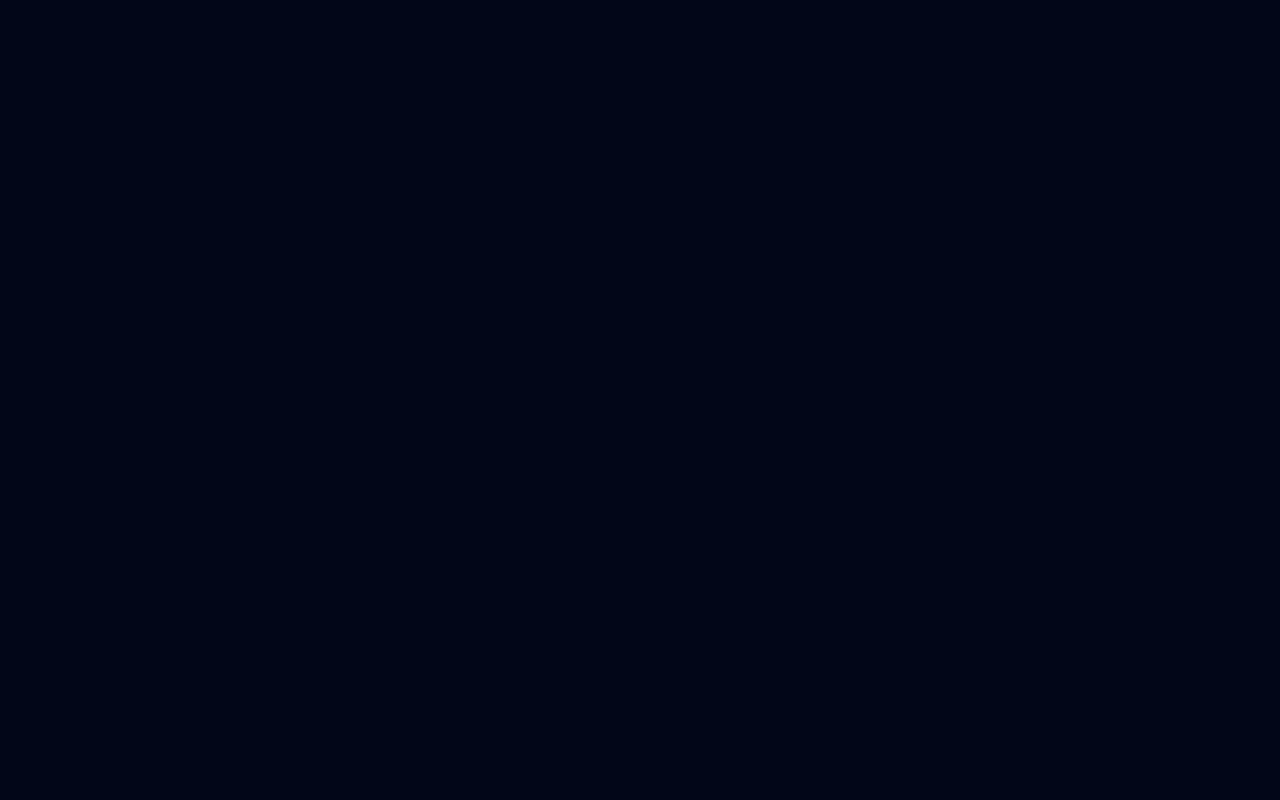
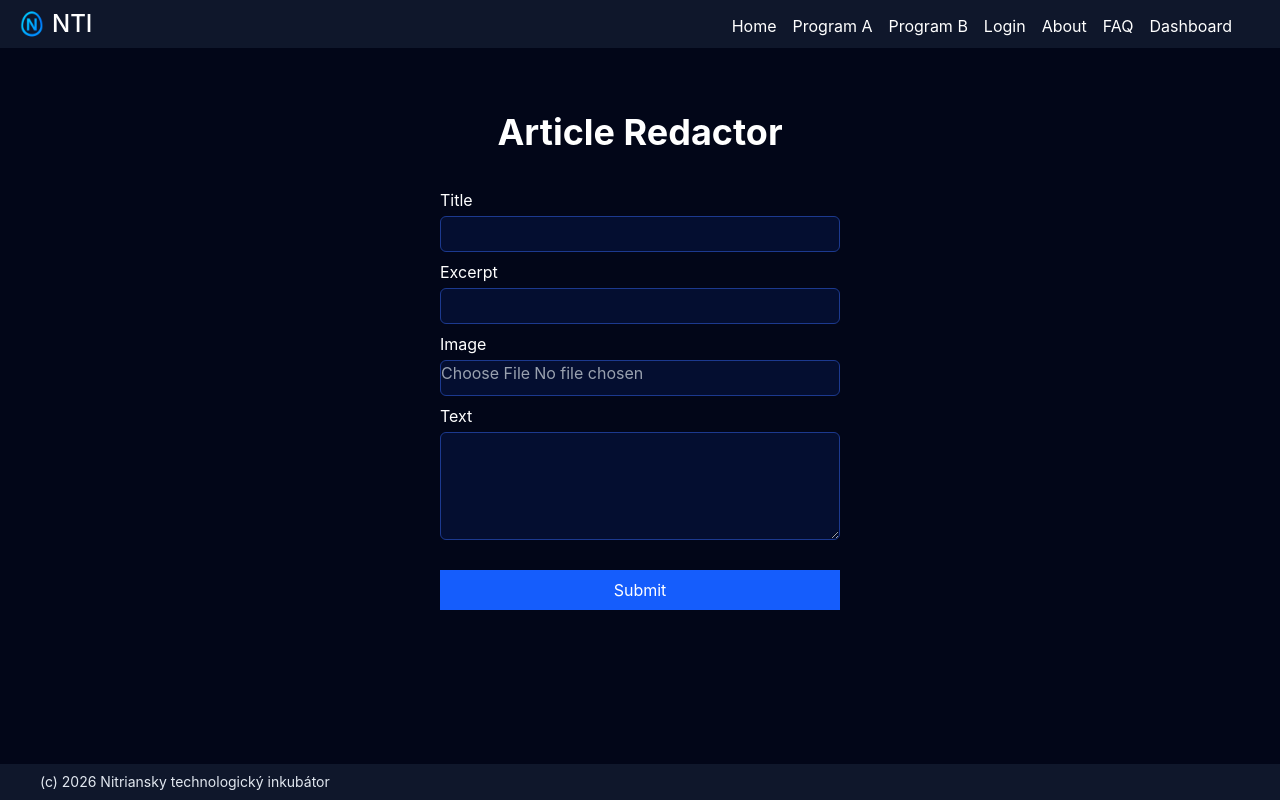
Before and after one commit to sauwin/FE_NTI, a Vue app: page /article/edit in a window 1280 px wide. Before the commit this address had no page. Built offline with nearby package versions, Linux system fonts and the light colour scheme.

Commit message:
Home page redesign & articles added

```diff
--- a/src/components/Articles.vue
+++ b/src/components/Articles.vue
@@ -1,26 +1,80 @@
+<script setup lang="ts">
+  import { ref, onMounted } from 'vue'
+  import { useRouter } from 'vue-router'
+  import api from '../api/axios'
+
+  const router = useRouter()
+
+  const articlesObj = ref<Article[] | null>(null)
+  const fetchSuccessfull = ref<boolean | null>(null);
+
+  type Translation = {
+    id: number
+    article_id: number
+    language: string
+    title: string
+    excerpt: string
+    content: string
+    created_at: string
+    updated_at: string
+  }
+
+  type Article = {
+    id: number
+    slug: string
+    author_id: number
+    is_published: boolean
+    published_at: string
+    created_at: string
+    updated_at: string
+    translation: Translation[]
+  }
+
+  type PaginationMeta = {
+    current_page: number
+    last_page: number
+    per_page: number
+    total: number
+  }
+
+  type ArticlesResponse = {
+    data: Article[]
+    meta: PaginationMeta
+  }
+
+  async function fetchData() {
+    try {
+      const res = await api.get('/articles')
+      articlesObj.value = res.data.data.slice(0, 2)
+      fetchSuccessfull.value = true
+    } catch(e: any) {
+      fetchSuccessfull.value = false
+    }
+  }
+
+  onMounted(() => {
+    fetchData()
+  })
+</script>
+
 <template>
-  <div class="flex justify-center gap-20">
-    <div class="w-100 h-120 bg-blue-950 flex flex-col items-center">
-      <h2 class="text-xl p-4">Nový strategický partnér</h2>
-      <img src="/Dominik-Halvonik.png" class="w-[80%] h-[60%] object-cover">
-      <div class="px-8 py-4">
-        Cras eu elementum lectus. Cras lorem diam, condimentum in tincidunt sed, cursus nec lorem. Vestibulum consequat ligula ac rhoncus sodales.
-      </div>
+  <h2 class="text-xl font-medium mb-2 bg-blue-600 w-35 py-2 pl-8 rounded-r-2xl">Články</h2>
+
+  <div class="flex w-screen bg-slate-900 gap-20 py-8 px-12">
+    <div class="w-100 border-6 border-gray-700/80 hover:border-gray-600 text-gray-700/80 hover:text-gray-600 pb-4 flex justify-center items-center rounded-3xl text-9xl select-none transition">
+      +
     </div>
 
-    <div class="w-100 h-120 bg-blue-950 flex flex-col items-center">
-      <h2 class="text-xl p-4">Nový strategický partnér</h2>
-      <img src="/Dominik-Halvonik.png" class="w-[80%] h-[60%] object-cover">
+    <div v-for="article in articlesObj" class="w-100 border-3 border-blue-600/90 flex flex-col items-center rounded-3xl">
+      <h2 class="text-xl p-4">{{ article.translation.find(t => t.language == 'en')?.title }}</h2>
+      <img src="/missing_image.png" class="w-[85%] h-45 object-cover">
       <div class="px-8 py-4">
-        Cras eu elementum lectus. Cras lorem diam, condimentum in tincidunt sed, cursus nec lorem. Vestibulum consequat ligula ac rhoncus sodales.
+        {{ article.translation.find(t => t.language == 'en')?.excerpt }}
       </div>
-    </div>
-
-    <div class="w-100 h-120 bg-blue-950 flex flex-col items-center">
-      <h2 class="text-xl p-4">Nový strategický partnér</h2>
-      <img src="/Dominik-Halvonik.png" class="w-[80%] h-[60%] object-cover">
-      <div class="px-8 py-4">
-        Cras eu elementum lectus. Cras lorem diam, condimentum in tincidunt sed, cursus nec lorem. Vestibulum consequat ligula ac rhoncus sodales.
+      <div class="flex w-full px-8 pb-6 gap-3 justify-end">
+        <button class="border-3 border-red-600/50 hover:border-red-700 text-red-500/50 hover:text-red-600 px-6 py-1 rounded-lg font-medium transition">Delete</button>
+        <button @click="() => router.push('/article/edit')" class="border-3 border-yellow-500/50 hover:border-yellow-500 text-yellow-400/50 hover:text-yellow-500 px-6 py-1 rounded-lg font-medium transition mr-">Edit</button>
+        <button class="bg-blue-600 hover:bg-blue-700 text-white px-6 py-1 rounded-lg font-medium transition">Read more</button>
       </div>
     </div>
   </div>
--- a/src/router/router.ts
+++ b/src/router/router.ts
@@ -12,6 +12,7 @@ import ProgramB from '../views/ProgramB.vue'
 import Login from '../views/Login.vue'
 import Register from '../views/Register.vue'
 import Dashboard from '../views/Dashboard.vue'
+import ArticleRedactor from '../views/ArticleRedactor.vue'
 import ProgramAForm from '../views/ProgramAForm.vue'
 import ProgramBForm from '../views/ProgramBForm.vue'
 
@@ -26,6 +27,7 @@ const routes = [
       { path: 'programs/a', component: ProgramA },
       { path: 'programs/b', component: ProgramB },
       { path: 'dashboard', component: Dashboard },
+      { path: 'article/edit', component: ArticleRedactor },
     ],
   },
   {
--- /dev/null
+++ b/src/views/ArticleRedactor.vue
@@ -0,0 +1,25 @@
+<template>
+  <h1 class="font-bold text-4xl text-center p-4">Article Redactor</h1>
+  <div class="flex justify-center">
+    <form class="flex flex-col gap-2 mt-5">
+      <!-- <p v-if="error" class="text-red-500 text-sm">{{ error }}</p> -->
+      <div>
+        <label for="title" class="block text-white">Title</label>
+        <input type="text" name="title" id="title" class="bg-blue-600/10 border border-blue-900 rounded-md mt-1 w-100 h-9" />
+      </div>
+      <div>
+        <label for="excerpt" class="block text-white">Excerpt</label>
+        <input type="text" name="excerpt" id="excerpt" class="bg-blue-600/10 border border-blue-900 rounded-md mt-1 w-100 h-9" />
+      </div>
+      <div>
+        <label for="image" class="block text-white">Image</label>
+        <input type="file" name="image" id="image" accept=".jpg,.jpeg,.png,.webp" class="bg-blue-600/10 border border-blue-900 rounded-md text-gray-400 mt-1 w-100 h-9" />
+      </div>
+      <div>
+        <label for="text" class="block text-white">Text</label>
+        <textarea name="text" id="text" class="bg-blue-600/10 border border-blue-900 rounded-md mt-1 w-100 h-27"></textarea>
+      </div>
+      <input type="submit" class="bg-blue-600 hover:bg-blue-700 cursor-pointer text-white w-100 h-10 mt-4">
+    </form>
+  </div>
+</template>
--- a/src/views/Home.vue
+++ b/src/views/Home.vue
@@ -3,9 +3,11 @@
 </script>
 
 <template>
-  <h1 class="font-bold text-4xl text-center p-4">Nitrianský technologický inkubátor</h1>
-  <div class="p-8">
-    Lorem ipsum dolor sit amet, consectetur adipiscing elit. Fusce vitae magna ipsum. Suspendisse potenti. Phasellus id egestas tellus. Cras pulvinar suscipit nibh porta convallis. Nulla laoreet a enim ut bibendum. Integer eros massa, eleifend eu venenatis in, mattis in lacus. Aenean imperdiet ante iaculis orci sodales, nec suscipit est luctus. In hac habitasse platea dictumst. Suspendisse a mi ut enim congue euismod vel in nunc. Pellentesque at accumsan dolor. Sed urna justo, dictum gravida sodales ut, maximus et arcu. Nulla facilisi. Morbi porta sem et fermentum molestie. Etiam risus tellus, malesuada convallis quam id, tempus tempor sem. Integer accumsan porttitor justo, quis venenatis mi facilisis iaculis.
+  <div class="flex flex-col items-center mb-16">
+    <h1 class="font-bold text-5xl p-4">Nitrianský technologický inkubátor</h1>
+    <div class="font-semibold text-xl text-blue-300">
+      Zanechaj svoju stopu v technologickej budúcnosti Nitrianského regiónu
+    </div>
   </div>
 
   <Articles></Articles>
```
Also changed, not shown: public/missing_image.png (added), 1 other file (tests, documents, lock files or other folders).
